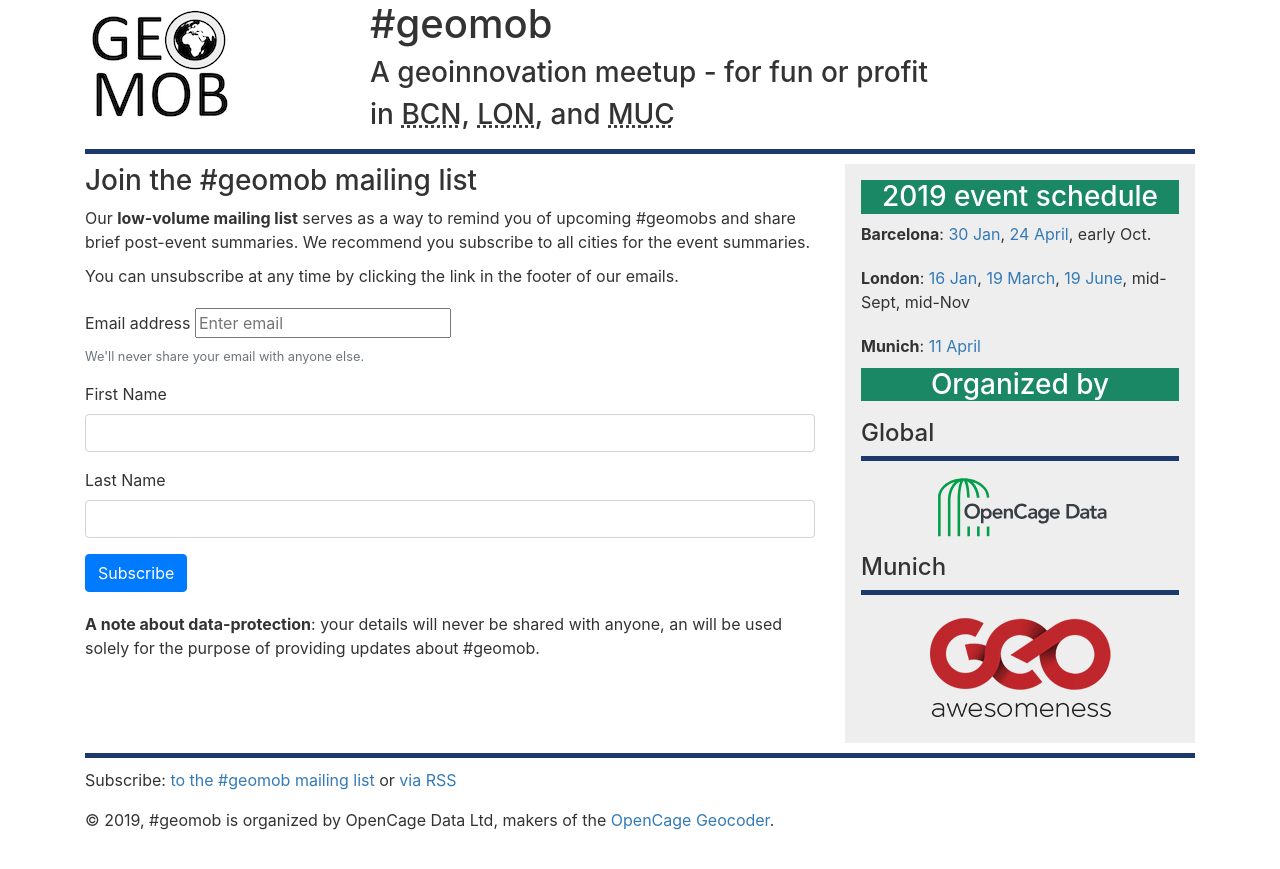
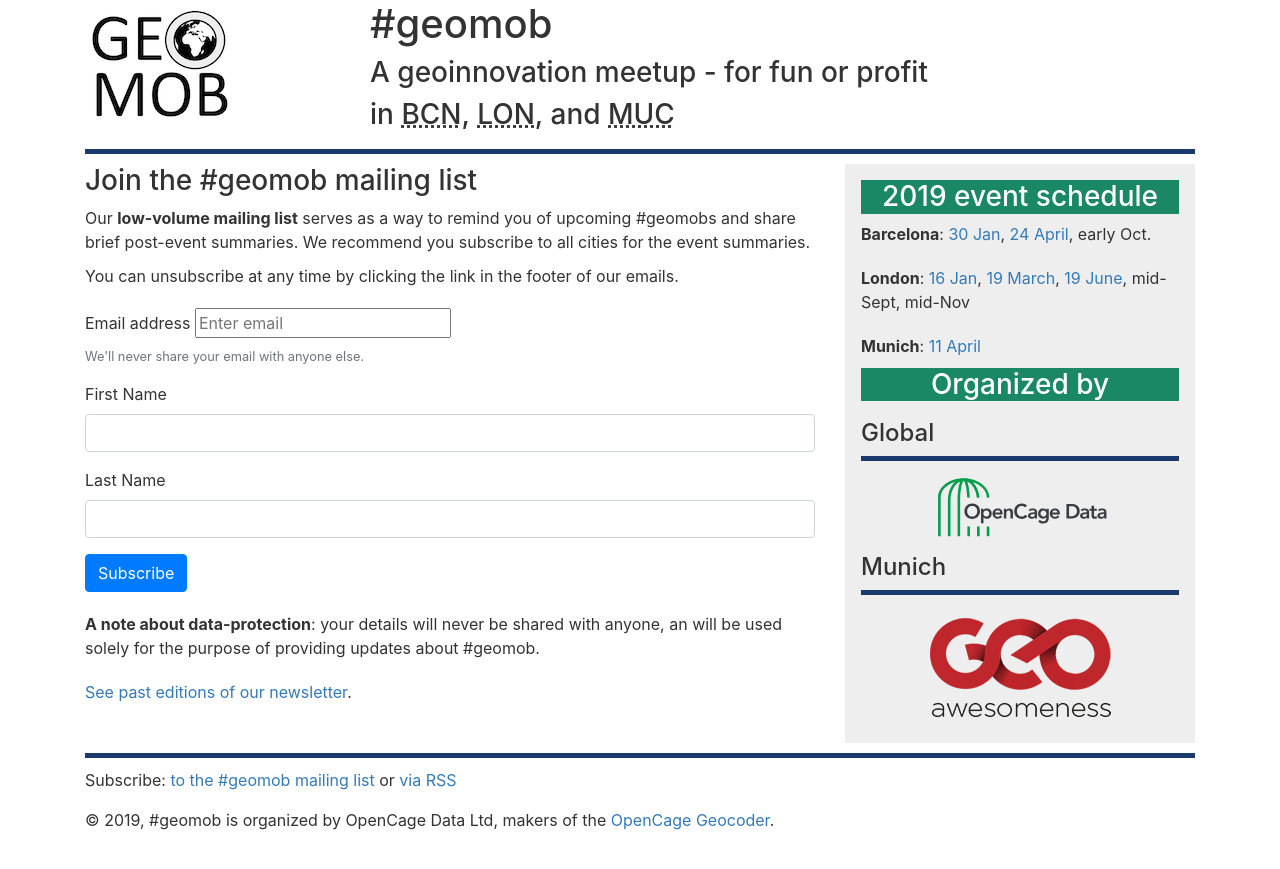
Before and after one commit to geomob/geomob-website, a Jekyll site: the page built from mailing-list.html, in a window 1280 px wide. Shown: the top 869 px of the page. Built offline with Jekyll 4.4.1, drawn with Linux system fonts in a browser that asks for light colours; comment, search, counter and statistics services are not loaded.

Commit message:
add link to past editions

```diff
--- a/mailing-list.html
+++ b/mailing-list.html
@@ -41,3 +41,7 @@
   your details will never be shared with anyone, an will be used solely for the purpose of
   providing updates about #geomob.
 </div>
+
+<div class="p20">
+  <a href="https://us20.campaign-archive.com/home/?u=6ea28483d35c7959a2a8fe284&id=f88f7672b4">See past editions of our newsletter</a>.
+</div>
```
